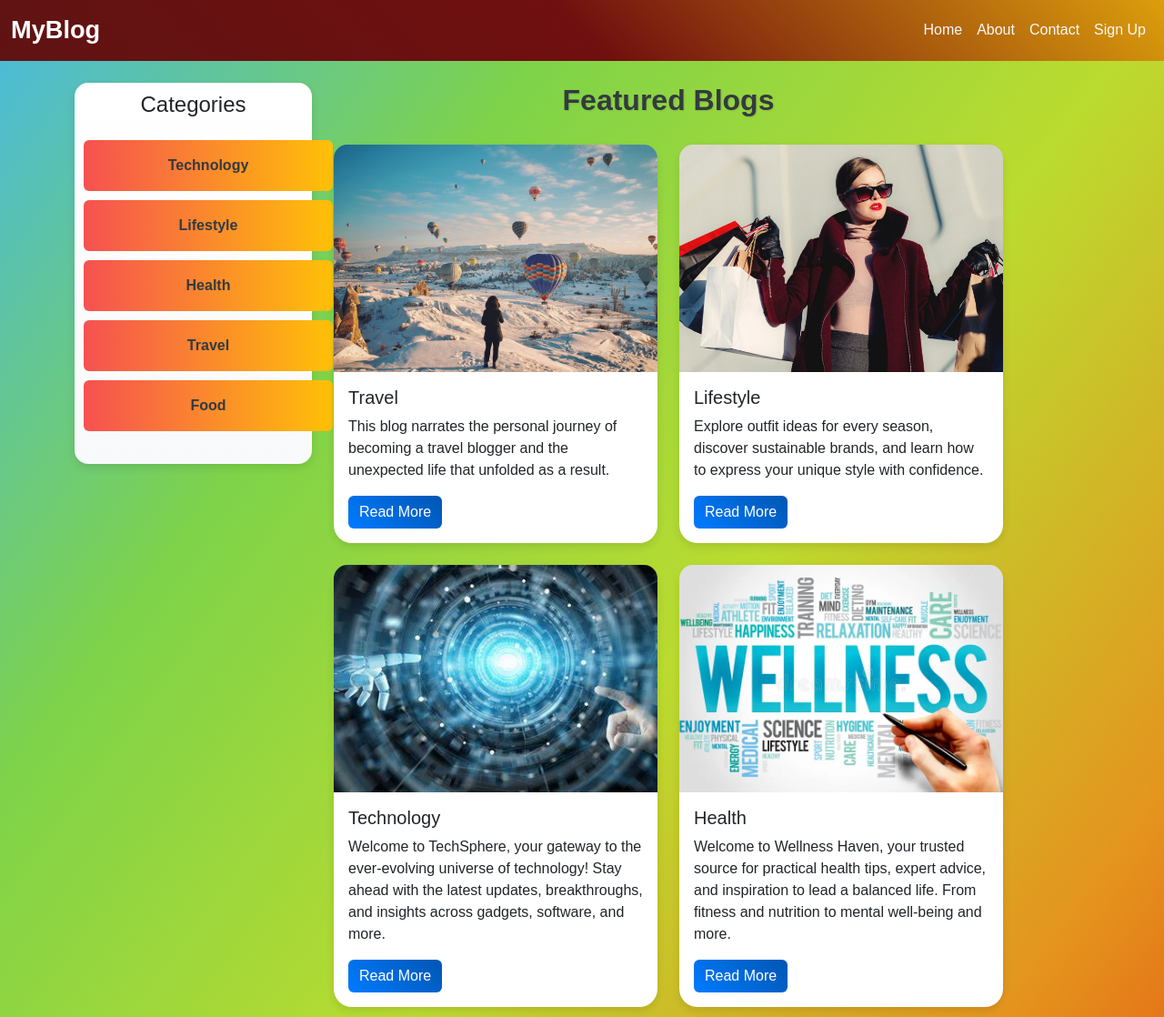
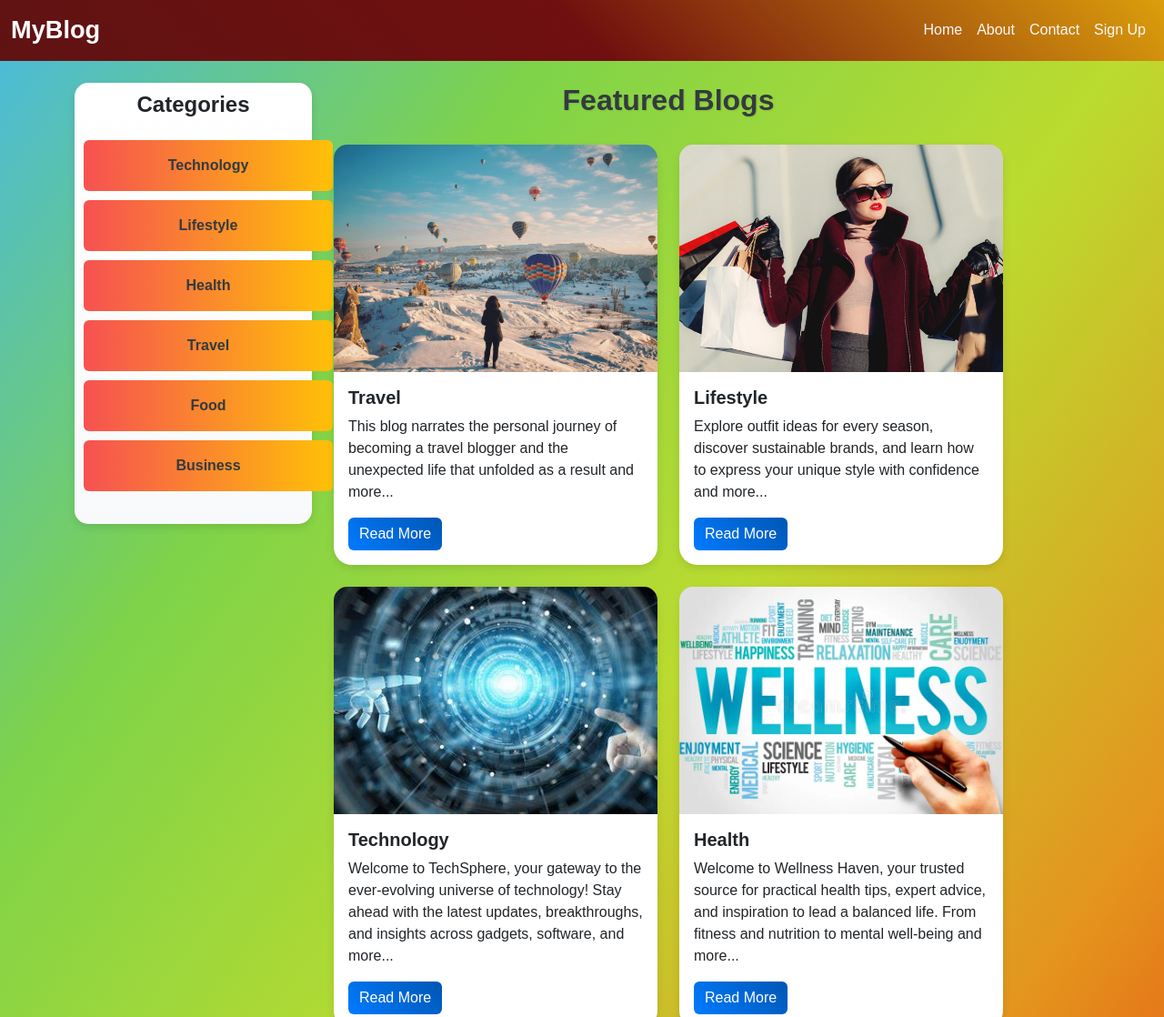
Before and after one commit to sachinle/Bootstrap-Project, a plain HTML site: page index.html in a window 1280 px wide. Shown: the top 1118 px of the page at 91% size. Drawn offline with nearby package versions, Linux system fonts and the light colour scheme.

Commit message:
index.html

```diff
--- a/index.html
+++ b/index.html
@@ -41,13 +41,14 @@
             <!-- Sidebar Section -->
             <div class="col-lg-3">
                 <div class="sidebar">
-                    <h4 class="mb-4 text-center">Categories</h4>
+                    <h4 class="mb-4 text-center"><strong>Categories</strong></h4>
                     <ul class="list-unstyled">
                         <li><button type="button" class="btn btn-outline-warning"><a href="#" class="category-link" >Technology</a></button></li>
                         <li><button type="button" class="btn btn-outline-warning"><a href="#" class="category-link">Lifestyle</a></button></li>
                         <li><button type="button" class="btn btn-outline-warning"><a href="#" class="category-link">Health</a></button></li>
                         <li><button type="button" class="btn btn-outline-warning"><a href="#" class="category-link">Travel</a></button></li>
                         <li><button type="button" class="btn btn-outline-warning"><a href="#" class="category-link">Food</a></button></li>
+                        <li><button type="button" class="btn btn-outline-warning"><a href="#" class="category-link">Business</a></button></li>
                     </ul>
                 </div>
             </div>
@@ -61,8 +62,8 @@
                         <div class="card featured-card">
                             <img src="travel.jpg" class="card-img-top" alt="Travel Blog">
                             <div class="card-body">
-                                <h5 class="card-title">Travel</h5>
-                                <p class="card-text">This blog narrates the personal journey of becoming a travel blogger and the unexpected life that unfolded as a result.</p>
+                                <h5 class="card-title"><strong>Travel</strong></h5>
+                                <p class="card-text">This blog narrates the personal journey of becoming a travel blogger and the unexpected life that unfolded as a result and more...</p>
                                 <a href="#" class="btn btn-primary">Read More</a>
                             </div>
                         </div>
@@ -72,8 +73,8 @@
                         <div class="card featured-card">
                             <img src="fashion.jpg" class="card-img-top" alt="Lifestyle Blog">
                             <div class="card-body">
-                                <h5 class="card-title">Lifestyle</h5>
-                                <p class="card-text">Explore outfit ideas for every season, discover sustainable brands, and learn how to express your unique style with confidence.</p>
+                                <h5 class="card-title"><strong>Lifestyle</strong></h5>
+                                <p class="card-text">Explore outfit ideas for every season, discover sustainable brands, and learn how to express your unique style with confidence and more...</p>
                                 <a href="#" class="btn btn-primary">Read More</a>
                             </div>
                         </div>
@@ -83,8 +84,8 @@
                         <div class="card featured-card">
                             <img src="Technology.jpg" class="card-img-top" alt="Technology Blog">
                             <div class="card-body">
-                                <h5 class="card-title">Technology</h5>
-                                <p class="card-text">Welcome to TechSphere, your gateway to the ever-evolving universe of technology! Stay ahead with the latest updates, breakthroughs, and insights across gadgets, software, and more.</p>
+                                <h5 class="card-title"><strong>Technology</strong></h5>
+                                <p class="card-text">Welcome to TechSphere, your gateway to the ever-evolving universe of technology! Stay ahead with the latest updates, breakthroughs, and insights across gadgets, software, and more...</p>
                                 <a href="#" class="btn btn-primary">Read More</a>
                             </div>
                         </div>
@@ -94,8 +95,8 @@
                         <div class="card featured-card">
                             <img src="health.jpg" class="card-img-top" alt="Health Blog">
                             <div class="card-body">
-                                <h5 class="card-title">Health</h5>
-                                <p class="card-text">Welcome to Wellness Haven, your trusted source for practical health tips, expert advice, and inspiration to lead a balanced life. From fitness and nutrition to mental well-being and more.</p>
+                                <h5 class="card-title"><strong>Health</strong></h5>
+                                <p class="card-text">Welcome to Wellness Haven, your trusted source for practical health tips, expert advice, and inspiration to lead a balanced life. From fitness and nutrition to mental well-being and more...</p>
                                 <a href="#" class="btn btn-primary">Read More</a>
                             </div>
                         </div>
@@ -105,7 +106,7 @@
                         <div class="card featured-card">
                             <img src="food.jpg" class="card-img-top" alt="Food Blog">
                             <div class="card-body">
-                                <h5 class="card-title">Food</h5>
+                                <h5 class="card-title"><strong>Food</strong></h5>
                                 <p class="card-text">Welcome to Savory Bites, your go-to destination for all things delicious! Whether you’re a seasoned chef or a kitchen novice, our blog offers recipes, cooking tips, and more...</p>
                                 <a href="#" class="btn btn-primary">Read More</a>
                             </div>
@@ -115,7 +116,7 @@
                         <div class="card featured-card">
                             <img src="business.jpg" class="card-img-top" alt="Business Blog">
                             <div class="card-body">
-                                <h5 class="card-title">Business</h5>
+                                <h5 class="card-title"><strong>Business</strong></h5>
                                 <p class="card-text">Welcome to BizInsights, your trusted companion for navigating the dynamic world of business. Whether you're a budding entrepreneur or a seasoned professional, and more...</p>
                                 <a href="#" class="btn btn-primary">Read More</a>
                             </div>
```
